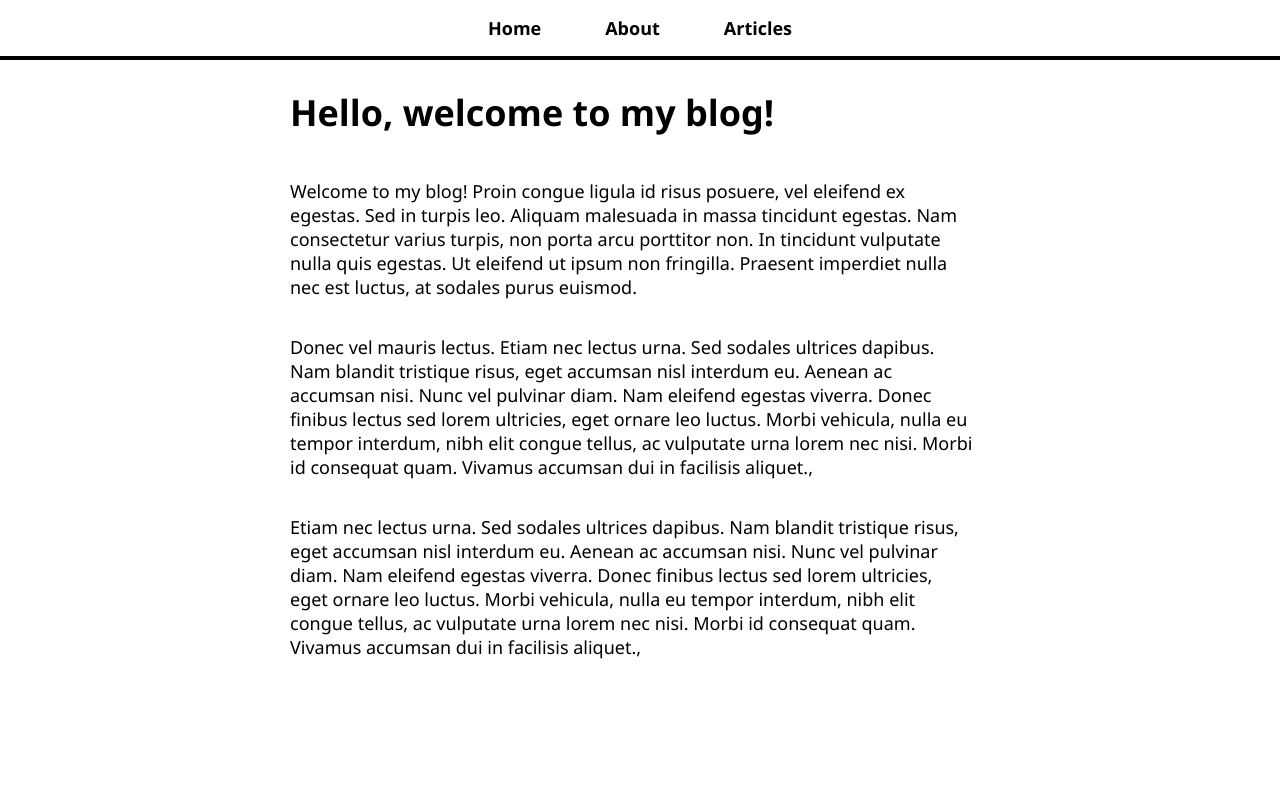
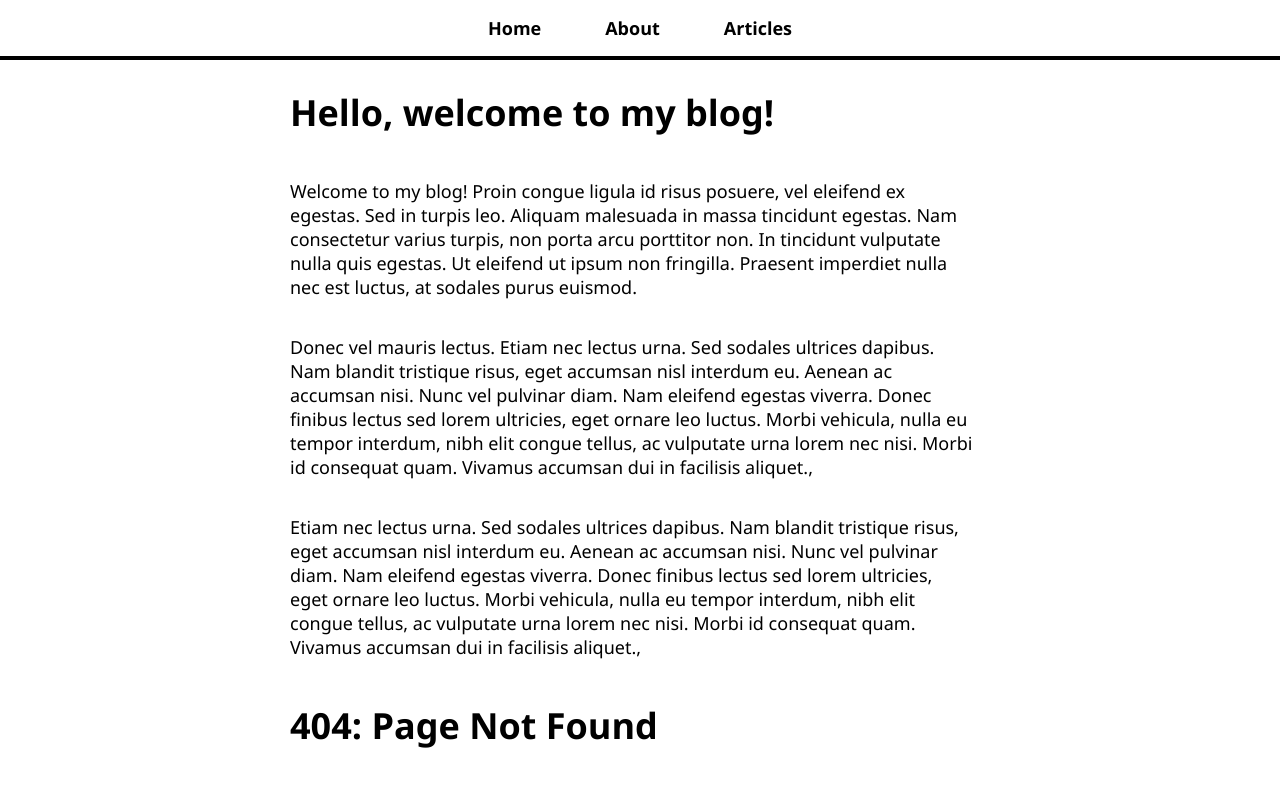
Before and after one commit to faizan76/my-blog, a React (Create React App) app: page / in a window 1280 px wide. Shown: the top 786 px of the page. Built offline with nearby package versions, Linux system fonts and the light colour scheme.

Commit message:
Route NotFoundPage(c) in App(c)

```diff
--- a/src/App.js
+++ b/src/App.js
@@ -5,6 +5,7 @@ import AboutPage from './pages/AboutPage';
 import ArticlesListPage from './pages/ArticlesListPage';
 import NavBar from './NavBar';
 import ArticlePage from './pages/ArticlePage';
+import NotFoundPage from './pages/NotFoundPage';
 function App() {
   return (
     <Router>
@@ -15,6 +16,7 @@ function App() {
           <Route path="/about" component={AboutPage} />
           <Route path="/articles-list" component={ArticlesListPage} />
           <Route path="/article/:name" component={ArticlePage} />
+          <Route component={NotFoundPage} />
         </div>
       </div>
     </Router>
```
